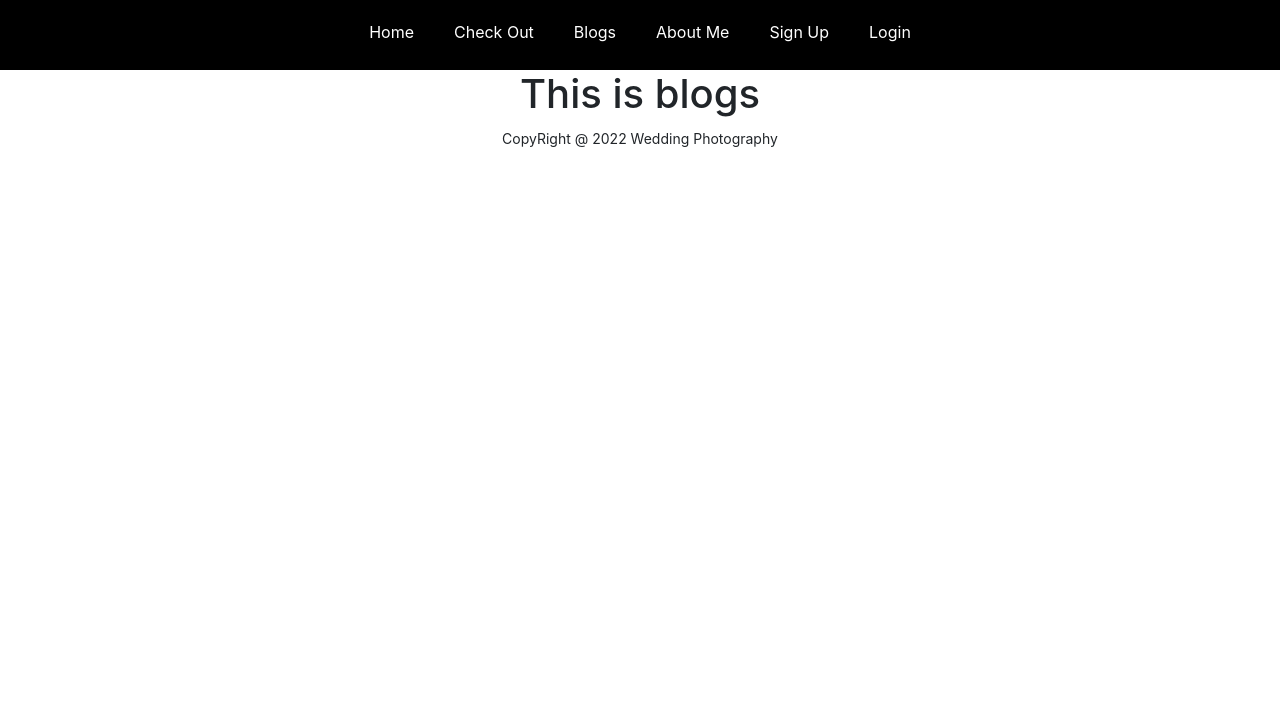
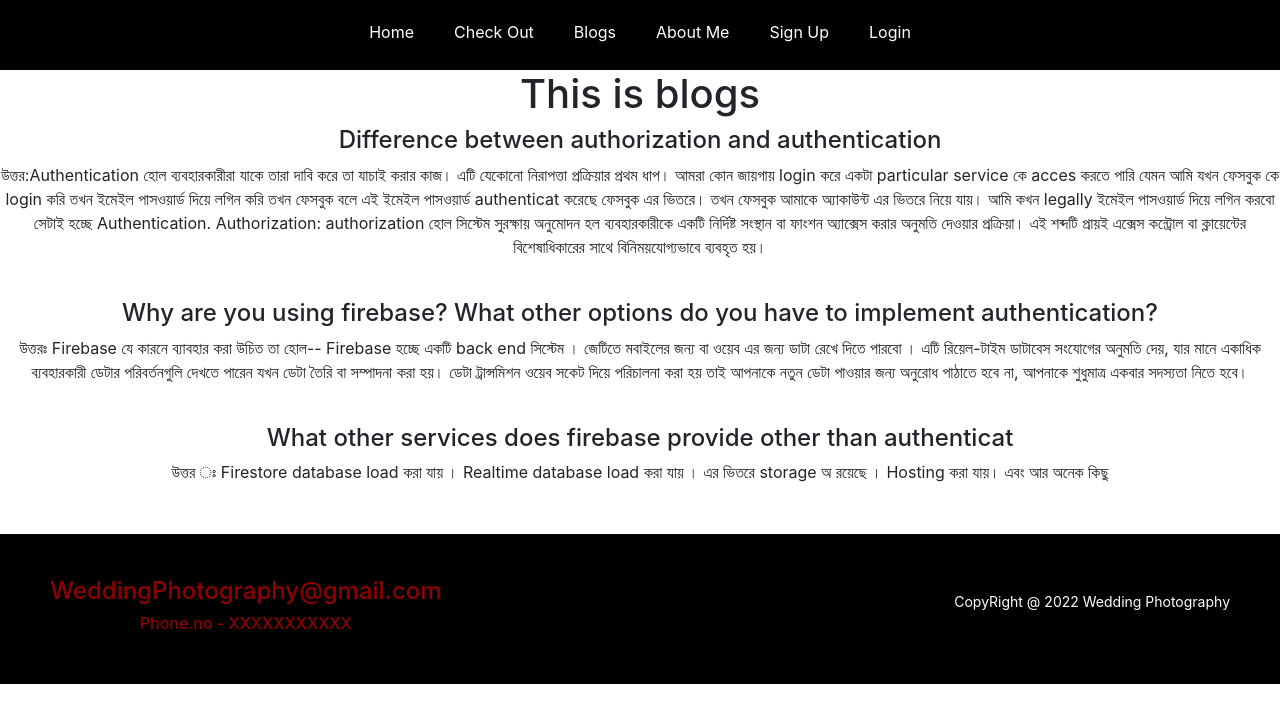
Before and after one commit to sazzadhossain1/your-dream-photo-1, a React (Create React App) app: page /blogs in a window 1280 px wide. Shown: the top 722 px of the page. Built offline with nearby package versions, Linux system fonts and the light colour scheme; no server answers.

Commit message:
bloges written done

```diff
--- a/src/components/Blogs/Blogs.js
+++ b/src/components/Blogs/Blogs.js
@@ -1,12 +1,45 @@
-import React from 'react';
-import './Blogs.css';
+import React from "react";
+import "./Blogs.css";
 
 const Blogs = () => {
-    return (
-        <div>
-            <h1>This is blogs</h1>
-        </div>
-    );
+  return (
+    <div>
+      <h1>This is blogs</h1>
+      <div>
+        <h4>Difference between authorization and authentication </h4>
+        <p>
+          উত্তর:Authentication হোল ব্যবহারকারীরা যাকে তারা দাবি করে তা যাচাই
+          করার কাজ। এটি যেকোনো নিরাপত্তা প্রক্রিয়ার প্রথম ধাপ। আমরা কোন জায়গায়
+          login করে একটা particular service কে acces করতে পারি যেমন আমি যখন
+          ফেসবুক কে login করি তখন ইমেইল পাসওয়ার্ড দিয়ে লগিন করি তখন ফেসবুক বলে
+          এই ইমেইল পাসওয়ার্ড authenticat করেছে ফেসবুক এর ভিতরে। তখন ফেসবুক আমাকে
+          অ্যাকাউন্ট এর ভিতরে নিয়ে যায়। আমি কখন legally ইমেইল পাসওয়ার্ড দিয়ে
+          লগিন করবো সেটাই হচ্ছে Authentication. Authorization: authorization হোল
+          সিস্টেম সুরক্ষায় অনুমোদন হল ব্যবহারকারীকে একটি নির্দিষ্ট সংস্থান বা
+          ফাংশন অ্যাক্সেস করার অনুমতি দেওয়ার প্রক্রিয়া। এই শব্দটি প্রায়ই
+          এক্সেস কন্ট্রোল বা ক্লায়েন্টের বিশেষাধিকারের সাথে বিনিময়যোগ্যভাবে
+          ব্যবহৃত হয়।
+        </p>
+        <br />
+        <h4>
+          Why are you using firebase? What other options do you have to
+          implement authentication?
+        </h4>
+        <p>
+          উত্তরঃ Firebase যে কারনে ব্যাবহার করা উচিত তা হোল-- Firebase হচ্ছে
+          একটি back end সিস্টেম । জেটিতে মবাইলের জন্য বা ওয়েব এর জন্য ডাটা রেখে
+          দিতে পারবো । এটি রিয়েল-টাইম ডাটাবেস সংযোগের অনুমতি দেয়, যার মানে
+          একাধিক ব্যবহারকারী ডেটার পরিবর্তনগুলি দেখতে পারেন যখন ডেটা তৈরি বা
+          সম্পাদনা করা হয়। ডেটা ট্রান্সমিশন ওয়েব সকেট দিয়ে পরিচালনা করা হয়
+          তাই আপনাকে নতুন ডেটা পাওয়ার জন্য অনুরোধ পাঠাতে হবে না, আপনাকে
+          শুধুমাত্র একবার সদস্যতা নিতে হবে।
+        </p>
+        <br />
+        <h4>What other services does firebase provide other than authenticat</h4>
+        <p>উত্তর ঃ Firestore database load করা যায় । Realtime database load করা যায় । এর ভিতরে storage অ রয়েছে । Hosting করা যায়। এবং আর অনেক কিছু </p>
+      </div>
+    </div>
+  );
 };
 
 export default Blogs;
--- a/src/components/CheckOut/CheckOut.css
+++ b/src/components/CheckOut/CheckOut.css
@@ -0,0 +1,7 @@
+.check-cart-container {
+    display: grid;
+    grid-template-columns: repeat(3, 1fr);
+    grid-gap: 30px;
+    margin-left: 100px;
+    margin-top: 30px;
+}
--- a/src/components/CheckOut/CheckOut.js
+++ b/src/components/CheckOut/CheckOut.js
@@ -1,23 +1,28 @@
-import React, { useEffect, useState } from 'react';
-import CheckOutData from '../CheckOutData/CheckOutData';
+import React, { useEffect, useState } from "react";
+import CheckOutData from "../CheckOutData/CheckOutData";
+import './CheckOut.css';
 
 const CheckOut = () => {
-    const [checkOutDatas, setCheckOutDatas] = useState([]);
-    useEffect(()=>{
-        fetch('checkOut.json')
-        .then(res => res.json())
-        .then(data => setCheckOutDatas(data))
-    },[])
+  const [checkOutDatas, setCheckOutDatas] = useState([]);
+  useEffect(() => {
+    fetch("checkOut.json")
+      .then((res) => res.json())
+      .then((data) => setCheckOutDatas(data));
+  }, []);
 
-    return (
-        <div>
-            <h1 className='mt-5'>You can Book Hear</h1>
-            {
-                checkOutDatas.map(checkOutData => <CheckOutData key={checkOutData.id} checkOutData={checkOutData}></CheckOutData>)
-            }
-
-        </div>
-    );
+  return (
+    <div>
+      <h1 className="mt-5 ">You can Book Hear</h1>
+      <div className="check-cart-container">
+        {checkOutDatas.map((checkOutData) => (
+          <CheckOutData
+            key={checkOutData.id}
+            checkOutData={checkOutData}
+          ></CheckOutData>
+        ))}
+      </div>
+    </div>
+  );
 };
 
 export default CheckOut;
--- a/src/components/CheckOutData/CheckOutData.css
+++ b/src/components/CheckOutData/CheckOutData.css
@@ -1,27 +1,26 @@
 .main-container{
-    display: flex;
-    justify-content: center;
-    align-items: center;
-    margin-bottom: 50px;
-    margin-top: 50px;
+margin: 10px;
+width: 420px;
+height: 550px;
+margin-bottom: 100px;
 
 }
 
 .img-container img{
     height: 300px;
-    width: 300px;
+    width: 400px;
     border-radius: 10px;
-    box-shadow: 2px 5px 50px 5px;
+    box-shadow: 1px 3px 20px 1px;
+}
+.details{
+    margin-top: 20px;
 }
 
-.details{
-    width: 300px;
-    margin: 100px;
-}
-
-.details button{
+.book-now{
+    width: 100px;
+    margin-bottom: 100px;
     border: none;
-    background-color: cornsilk;
+    background-color: rgb(221, 205, 139);
     height: 50px;
     width: 110px;
     border-radius: 10px;
--- a/src/components/CheckOutData/CheckOutData.js
+++ b/src/components/CheckOutData/CheckOutData.js
@@ -2,17 +2,18 @@ import React from "react";
 import "./CheckOutData.css";
 
 const CheckOutData = ({ checkOutData }) => {
-  const { name, description, image, price } = checkOutData;
+  const { name, description, image, price, phone } = checkOutData;
   return (
     <div className="main-container">
       <div className="img-container">
         <img src={image} alt="" />
-      </div>
-      <div className="details">
-          <p>{name}</p>
-          <p>Taka {price}</p>
+        <div className="details">
+          <h5>{name}</h5>
+          <p>Price {price}Tk</p>
+          <p>Phone.no - {phone}</p>
           <p>{description}</p>
-      <button>Book Now</button>
+        </div>
+        <button className="book-now">Book Now</button>
       </div>
     </div>
   );
--- a/src/components/Footer/Footer.css
+++ b/src/components/Footer/Footer.css
@@ -0,0 +1,19 @@
+.footer-container{
+    background-color: black;
+    height: 150px;
+    margin-top: 50px;
+    padding: 50px;
+    display: flex;
+    justify-content: space-between;
+    align-items: center;
+
+}
+
+.contact-container{
+    color: rgba(255, 0, 0, 0.562);
+
+}
+.footer-container p{
+    color: white;
+
+}
--- a/src/components/Footer/Footer.js
+++ b/src/components/Footer/Footer.js
@@ -1,16 +1,20 @@
-import React from 'react';
-import './Footer.css';
-
-
+import React from "react";
+import "./Footer.css";
 
 const Footer = () => {
-    const today = new Date();
-    const year = today.getFullYear();
-    return (
-        <div>
-           <p><small>CopyRight @ {year} Wedding Photography</small></p>
+  const today = new Date();
+  const year = today.getFullYear();
+  return (
+    <div className="footer-container">
+        <div className="contact-container">
+            <h4>WeddingPhotography@gmail.com</h4>
+            <h6>Phone.no - XXXXXXXXXXX</h6>
         </div>
-    );
+      <p>
+        <small>CopyRight @ {year} Wedding Photography</small>
+      </p>
+    </div>
+  );
 };
 
 export default Footer;
--- a/src/components/Home/Home.js
+++ b/src/components/Home/Home.js
@@ -12,15 +12,19 @@ const Home = () => {
   }, []);
   return (
     <div>
-      <h1>Your Dream Foto</h1>
+      <h1>Your Dream Photo</h1>
       <Banner></Banner>
+      <div>
+        <h1 className="mt-5">Our Services</h1>
       <div className=" service-container">
+
 
         {services.map((service) => (
           <ServiceInfo key={service.id} service={service}></ServiceInfo>
         ))}
 
       </div>
+      </div>
     </div>
   );
 };
--- a/src/components/ServiceInfo/ServiceInfo.js
+++ b/src/components/ServiceInfo/ServiceInfo.js
@@ -8,6 +8,7 @@ const ServiceInfo = ({ service }) => {
   return (
     <div>
       <div className="info-container">
+
         <img src={image} alt="" />
         <div className="information">
         <h5>{name}</h5>
```
Also changed, not shown: public/checkOut.json (+18 -11 lines).
